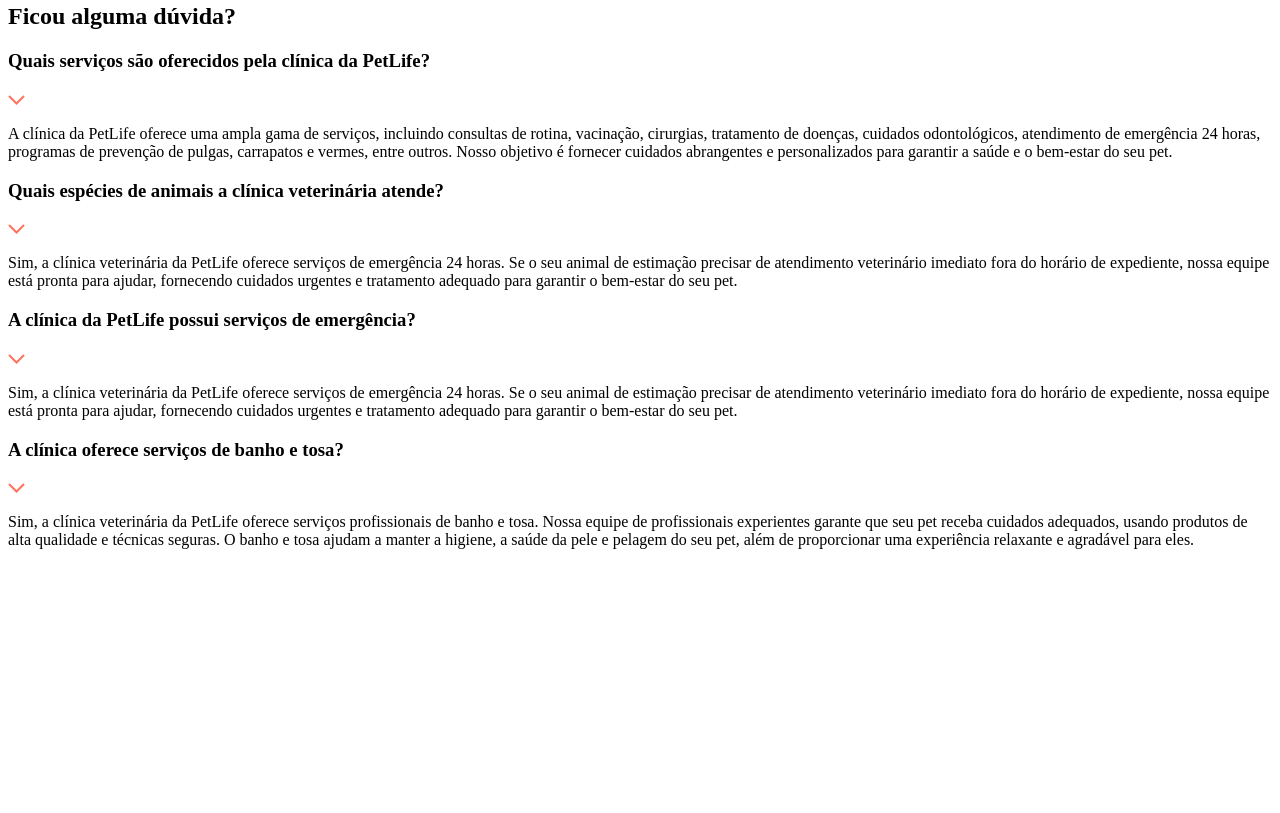
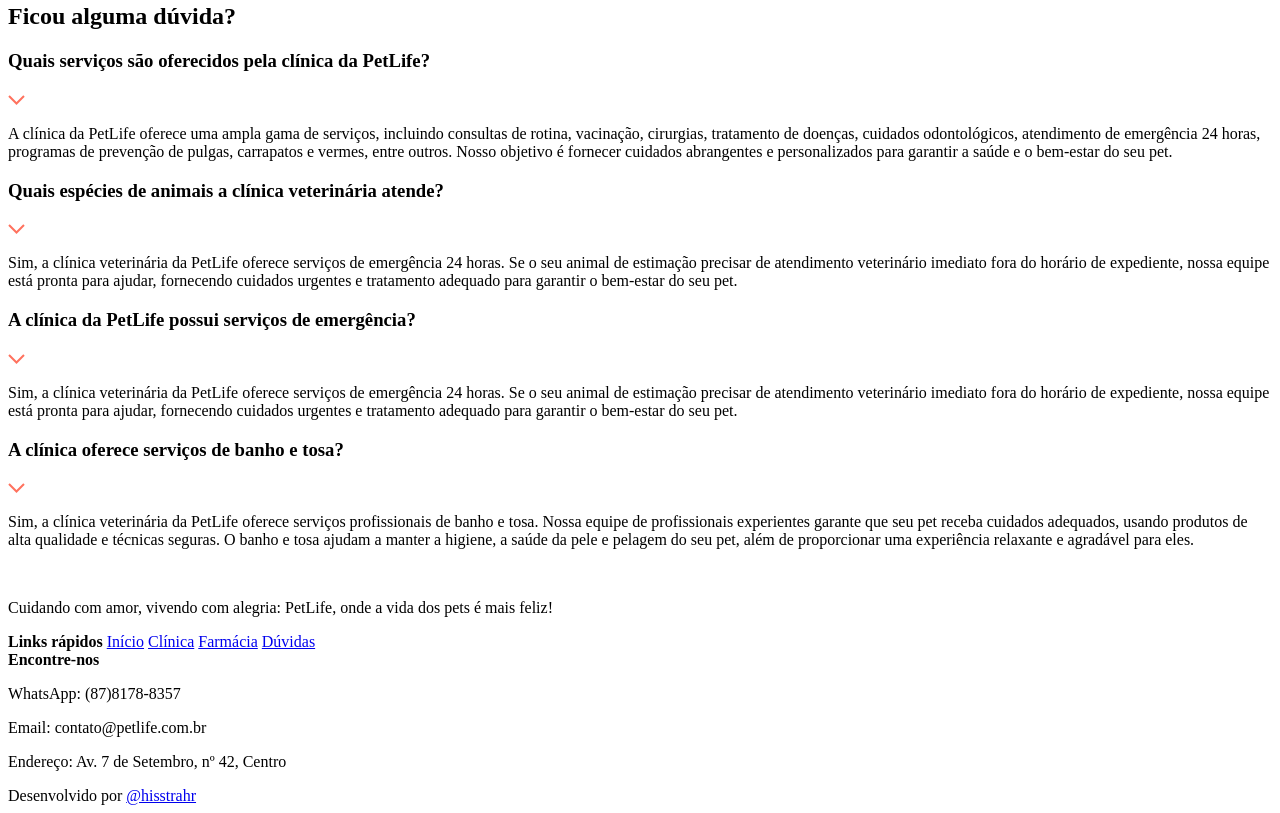
Before and after one commit to JhonataFerreira95/PetLife, a plain HTML site: page PetShoop.html in a window 1280 px wide. Shown: the part 2700-3513 px from the top of the page. Before the commit the page ends 3265 px from the top, so only its background shows below. Drawn offline with Linux system fonts and the light colour scheme.

Commit message:
Criado o rodapé da página

```diff
--- a/PetShoop.html
+++ b/PetShoop.html
@@ -165,6 +165,43 @@
 
     </main>
 
+    <footer>
+
+        <div>
+
+            <img src="" alt="">
+            <p>Cuidando com amor, vivendo com alegria: PetLife, onde a vida dos pets é mais feliz!</p>
+
+        </div>
+
+        <div>
+
+            <strong>Links rápidos</strong>
+            <a href="#inicio">Início</a>
+            <a href="#clinica">Clínica</a>
+            <a href="#farmacia">Farmácia</a>
+            <a href="#duvidas">Dúvidas</a>
+
+        </div>
+
+        <div>
+
+            <strong>Encontre-nos</strong>
+
+            <p>WhatsApp: (87)8178-8357</p>
+            <p>Email: contato@petlife.com.br</p>
+            <p>Endereço: Av. 7 de Setembro, nº 42, Centro</p>
+
+        </div>
+
+        <div>
+
+            Desenvolvido por <a href="https://github.com/JhonataOvirowa/PetLife" target="_blank">@hisstrahr</a>
+
+        </div>
+
+    </footer>
+
 </body>
 
 </html>
```
